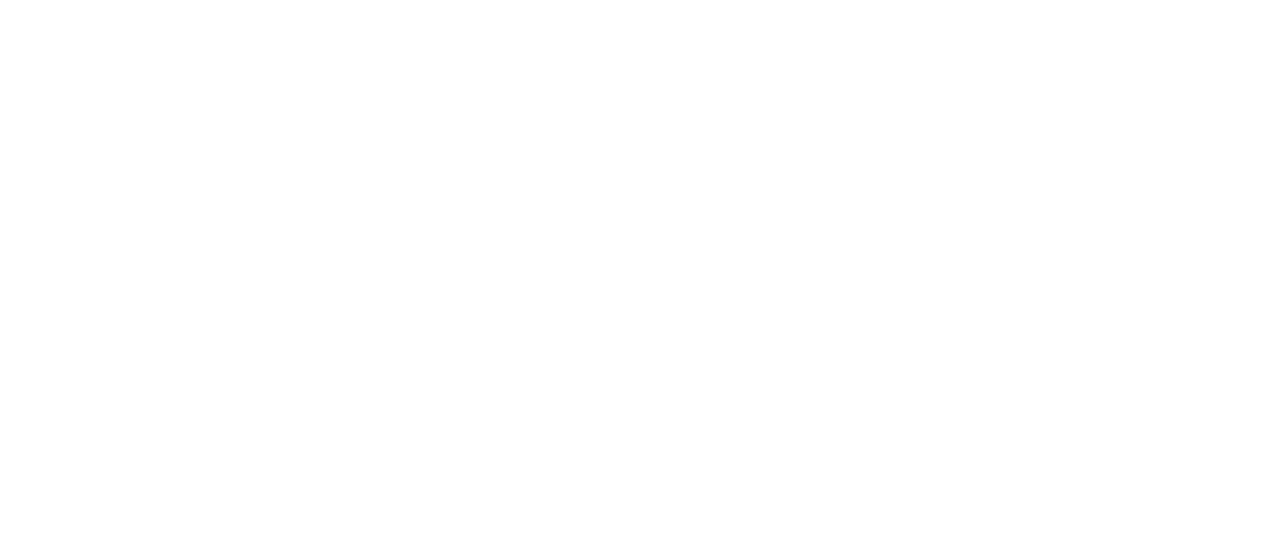
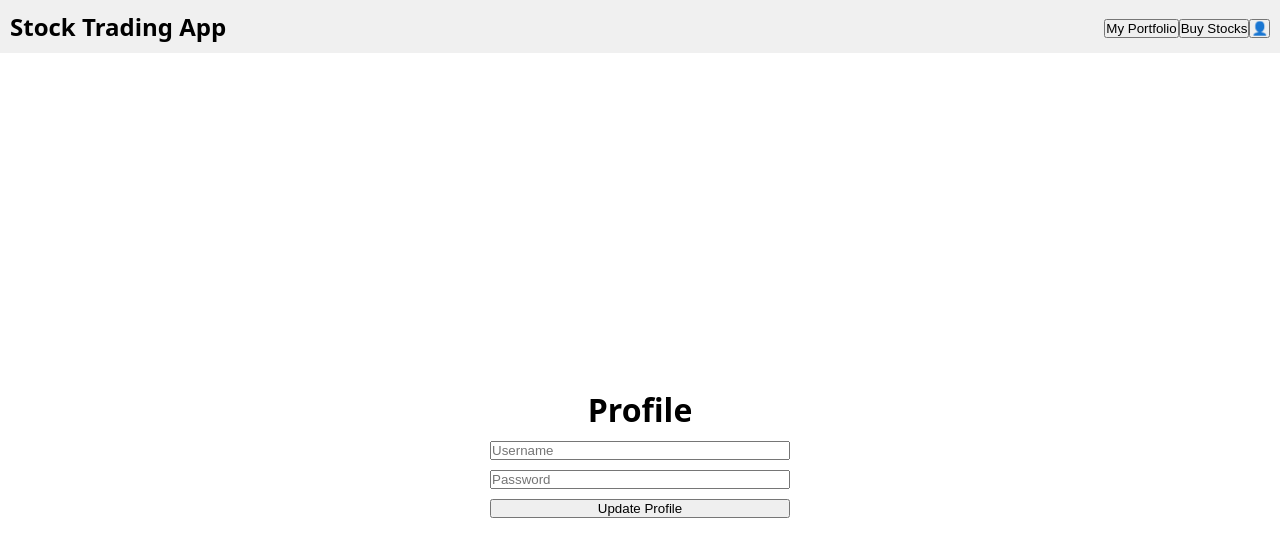
Before and after one commit to dychang124/stock-app, a React (Vite) app in the folder frontend/: page /profile in a window 1280 px wide. Before the commit this address had no page. Shown: the top 556 px of the page. Built offline with nearby package versions, Linux system fonts and the light colour scheme.

Commit message:
Added Profile page, and related endpoints to edit profile information

```diff
--- a/frontend/src/App.tsx
+++ b/frontend/src/App.tsx
@@ -3,15 +3,19 @@
 import Register from './pages/Register';
 import Portfolio from './pages/Portfolio';
 import Stocks from './pages/Stocks';
+import Navbar from './components/Navbar';
+import Profile from './pages/Profile';
 
 function App() {
   return (
     <BrowserRouter>
+      <Navbar />
       <Routes>
         <Route path="/" element={<Portfolio />} />
         <Route path="/stocks" element={<Stocks />} />
         <Route path="/login" element={<Login />} />
         <Route path="/register" element={<Register />} />
+        <Route path="/profile" element={<Profile />} />
       </Routes>
     </BrowserRouter>
   )
--- a/frontend/src/components/Navbar.tsx
+++ b/frontend/src/components/Navbar.tsx
@@ -1,7 +1,31 @@
-import {useState, useEffect} from 'react';
-import { useNavigate } from 'react-router-dom';
+import { useState } from 'react';
+import { useLocation, useNavigate } from 'react-router-dom';
 
 export default function Navbar() {
+    const location = useLocation();
     const navigate = useNavigate();
-    const [username, setUsername] = useState('');
+    const [showDropdown, setShowDropdown] = useState(false);
+
+    const notSignedIn = location.pathname === '/login' || location.pathname === '/register'
+
+    return (
+        <nav style={{ display: 'flex', justifyContent: 'space-between', alignItems: 'center', padding: '10px', backgroundColor: '#f0f0f0' }}>
+            <h1 style={{ margin: 0 }}>Stock Trading App</h1>
+            {!notSignedIn && (
+                <div>
+                    <button onClick={() => navigate('/')}>My Portfolio</button>
+                    <button onClick={() => navigate('/stocks')}>Buy Stocks</button>
+                    <button onClick={() => setShowDropdown(!showDropdown)}>👤</button>
+                    {showDropdown && (
+                        <div style={{ position: 'absolute', top: '50px', right: '10px', backgroundColor: '#fff', border: '1px solid #ccc', borderRadius: '4px', overflow: 'hidden' }}>
+                            <ul style={{ listStyle: 'none', margin: 0, padding: 0 }}>
+                                <li style={{ padding: '10px 20px', cursor: 'pointer' }} onClick={() => { navigate('/profile'); setShowDropdown(false); }}>Edit Profile</li>
+                                <li style={{ padding: '10px 20px', cursor: 'pointer' }} onClick={() => { localStorage.removeItem('token'); navigate('/login'); setShowDropdown(false); }}>Logout</li>
+                            </ul>
+                        </div>
+                    )}
+                </div>
+            )}
+        </nav>
+    );
 }
--- /dev/null
+++ b/frontend/src/pages/Profile.tsx
@@ -0,0 +1,87 @@
+import {useState, useEffect} from 'react';
+import { useNavigate } from 'react-router-dom';
+
+export default function Profile() {
+    const [new_username, setNewUsername] = useState('');
+    const [new_password, setNewPassword] = useState('');
+    const [error, setError] = useState('');
+    const navigate = useNavigate();
+
+    const handleSubmit = async (e: React.FormEvent) => {
+        e.preventDefault();
+        const token = localStorage.getItem('token');
+        if (!token) {
+            navigate('/login');
+            return;
+        }
+        if (!new_username && !new_password) {
+            setError('Please enter a new username or password');
+            return;
+        }
+        else if (new_username){
+            try {
+                const response = await fetch('http://localhost:3000/auth/set-username', {
+                    method: 'POST',
+                    headers: {
+                        'Content-Type': 'application/json',
+                        'Authorization': `Bearer ${token}`
+                    },
+                    body: JSON.stringify({ new_username })
+                });
+                const data = await response.json();
+                if (response.ok) {
+                    alert('Username updated successfully');
+                    setError('');
+                } else {
+                    setError(data.error);
+                }
+            } catch (error) {
+                setError('An error occurred while updating username.');
+            }
+        }
+        else if (new_password){
+            try {
+                const response = await fetch('http://localhost:3000/auth/set-password', {
+                    method: 'POST',
+                    headers: {
+                        'Content-Type': 'application/json',
+                        'Authorization': `Bearer ${token}`
+                    },
+                    body: JSON.stringify({ new_password })
+                });
+                const data = await response.json();
+                if (response.ok) {
+                    alert('Password updated successfully');
+                    setError('');
+                } else {
+                    setError(data.error);
+                }
+            } catch (error) {
+                setError('An error occurred while updating password.');
+            }
+        }
+        setNewPassword('');
+        setNewUsername('');
+    };
+    return (
+        <div style={{ display: 'flex', justifyContent: 'center', alignItems: 'center', height: '100vh' }}>
+            <div style={{ display: 'flex', flexDirection: 'column', gap: '10px', width: '300px' }}>
+                <h1 style={{ textAlign: 'center' }}>Profile</h1>
+                {error && <p style={{ color: 'red' }}>{error}</p>}
+                <input
+                    type="text"
+                    placeholder="Username"
+                    value={new_username}
+                    onChange={(e) => setNewUsername(e.target.value)}
+                />
+                <input
+                    type="password"
+                    placeholder="Password"
+                    value={new_password}
+                    onChange={(e) => setNewPassword(e.target.value)}
+                />
+                <button onClick={handleSubmit}>Update Profile</button>
+            </div>
+        </div>
+    );
+}
```
